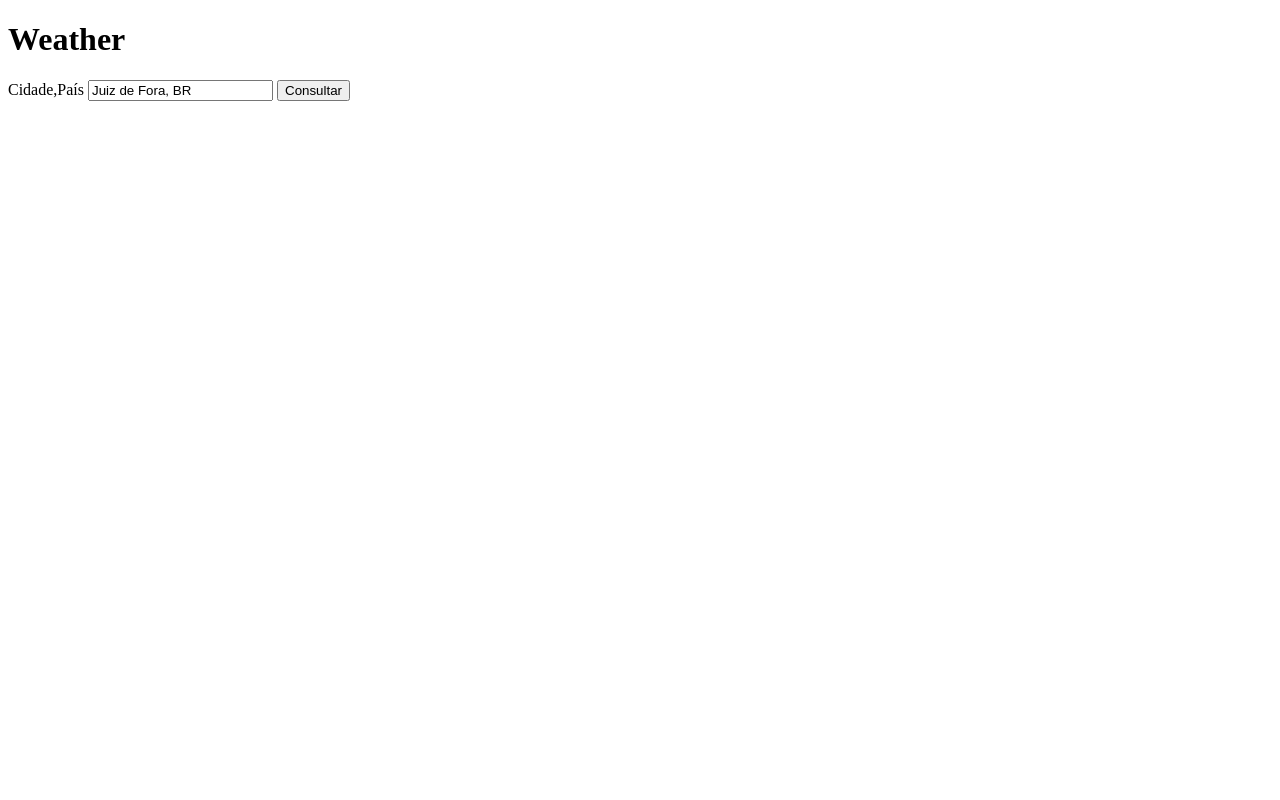
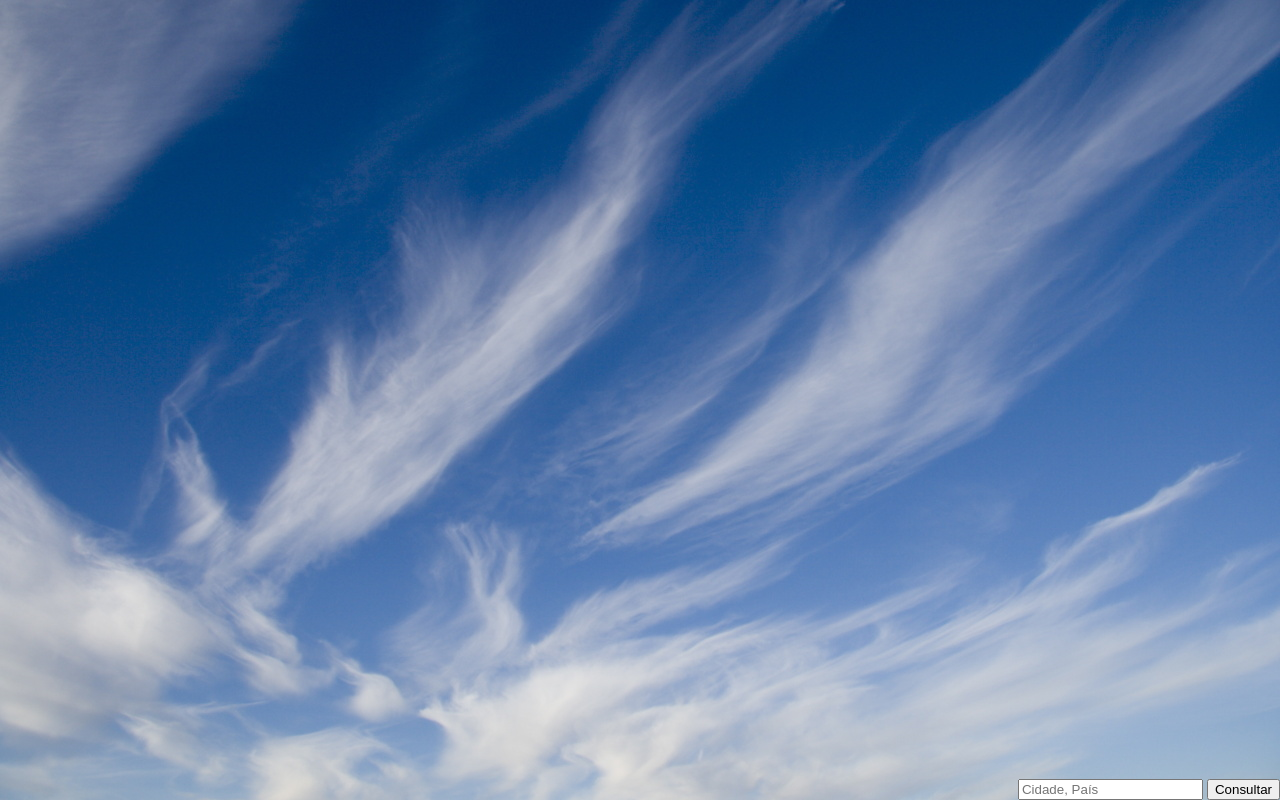
Before and after one commit to jnthas/weather, a website: page index.html in a window 1280 px wide. Drawn offline with nearby package versions, Linux system fonts and the light colour scheme.

Commit message:
Adicionado estrutura de pastas de assets.

```diff
--- /dev/null
+++ b/app/app.directives.js
@@ -0,0 +1,8 @@
+angular.module('weather').directive('cssBackgroundImage', function(){
+    return function(scope, element, attrs){
+        var url = attrs.cssBackgroundImage;
+        element.css({
+            'background-image': 'url(' + url +')',
+        });
+    };
+});
--- a/app/weather.controller.js
+++ b/app/weather.controller.js
@@ -4,8 +4,9 @@
     angular.module('weather').controller('WeatherCtrl', WeatherCtrl);
 
     function WeatherCtrl($scope, WeatherService, WeatherConfig) {
-        $scope.city = "Juiz de Fora, BR";
+        $scope.city = "";
         $scope.getWeather = getWeather;
+        $scope.iconId = "03d";
 
         function getWeather(city) {
             var promise = WeatherService.getWeather(city);
--- a/app/weather.model.js
+++ b/app/weather.model.js
@@ -5,6 +5,7 @@ function Weather(json, config) {
     this.lon = json.coord.lon + '°';
     this.lat = json.coord.lat + '°';
     this.description = capitalizeEachWord(json.weather[0].description);
+    this.iconId = json.weather[0].icon;
     this.iconUrl = config.iconUrl.replace('{iconId}', json.weather[0].icon);
     this.temp = json.main.temp + '° ' + config.formatUnits[config.lang].temp;
     this.temp_min = json.main.temp_min + '° ' + config.formatUnits[config.lang].temp;
--- /dev/null
+++ b/content/css/style.css
@@ -0,0 +1,24 @@
+html {
+  height: 100%;
+}
+
+body {
+  margin: 0px;
+  height: 100%;
+}
+
+#wrapper {
+  position: absolute;
+  width: 100%;
+  height: 100%;
+  margin: 0 auto;
+  /*background-image: url("../images/03d.jpg");*/
+  background-size: 100% 100%;
+  background-repeat: no-repeat;
+}
+
+#input-city {
+    position: fixed;
+    bottom: 0;
+    right: 0;
+}
--- a/index.html
+++ b/index.html
@@ -3,22 +3,16 @@
     <head>
         <meta charset="utf8">
         <title>Weather-Ng</title>
+        <link href="content/css/style.css" rel="stylesheet">
     </head>
 
-    <body>
-        <h1>Weather</h1>
-
-        <div id="main" ng-controller="WeatherCtrl">
-            <div id="form">
-                <label for="city">Cidade,País</label>
-                <input ng-model="city" type="text" id="city">
-                <button ng-click="getWeather(city)">Consultar</button>
-            </div>
-
-            <div id="teste">
-                <img ng-src="{{model.iconUrl}}">
-                <p>{{model.description}}</p>
-                <p>{{model.temp}}</p>
+    <body ng-controller="WeatherCtrl">
+        <div id="wrapper" css-background-image="./content/images/{{iconId}}.jpg">
+            <div id="input-city">
+                <div id="form">
+                    <input ng-model="city" type="text" id="city" placeholder="Cidade, País">
+                    <button ng-click="getWeather(city);">Consultar</button>
+                </div>
             </div>
         </div>
 
@@ -28,6 +22,7 @@
         <!-- application scripts -->
         <script src="app/app.js"></script>
         <script src="app/app.config.js"></script>
+        <script src="app/app.directives.js"></script>
         <script src="app/weather.model.js"></script>
         <script src="app/weather.service.js"></script>
         <script src="app/weather.controller.js"></script>
```
Also changed, not shown: content/images/03d.jpg (added).
